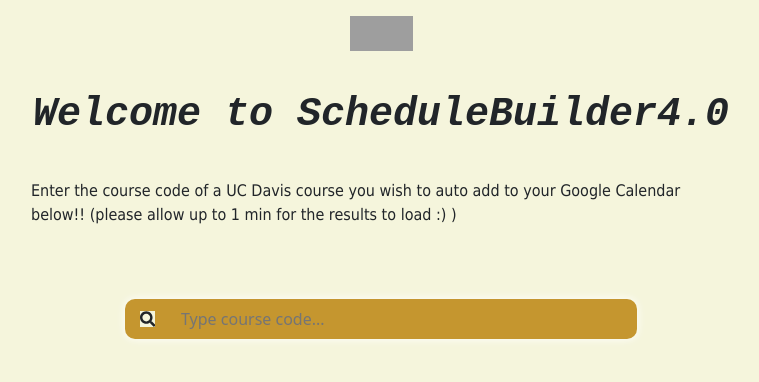
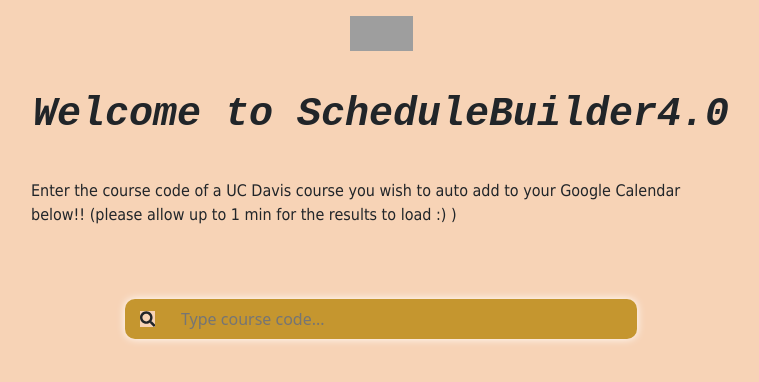
Before and after one commit to tiramisuuuuuuu/scheduleBuilder4.0, a React (Vite) app: page / in a window 1280 px wide. Shown: the top 382 px of the page, without its empty margins (259-1018 px from the left). Built offline with nearby package versions, Linux system fonts and the light colour scheme; grey boxes are pictures that could not be loaded.

Commit message:
Update index.css

```diff
--- a/src/index.css
+++ b/src/index.css
@@ -1,5 +1,5 @@
 *{
-    background-color: beige;
+    background-color: rgb(247, 211, 182);
     box-sizing:border-box;
     margin: 0px;
     padding: 0px;
```
